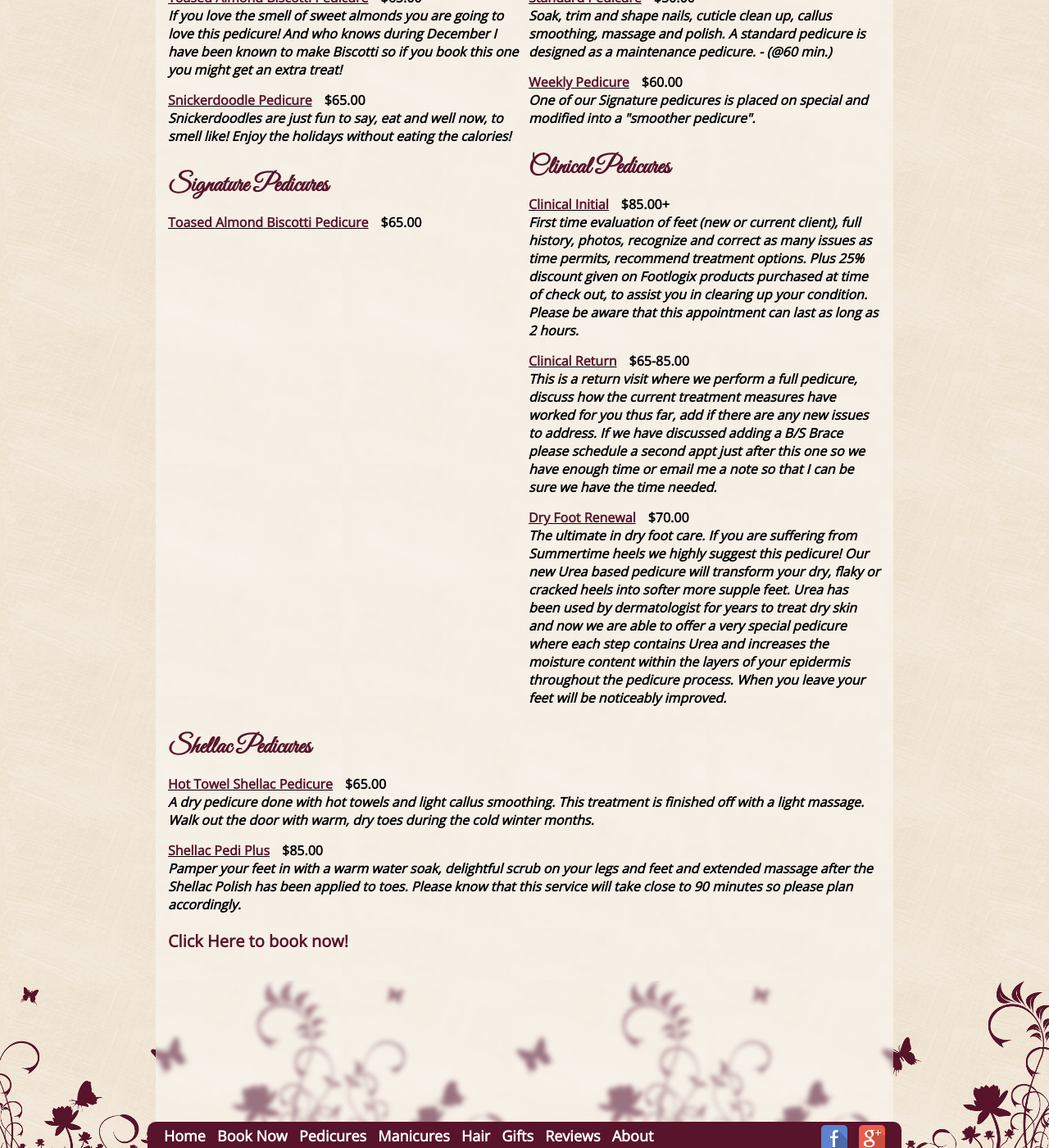
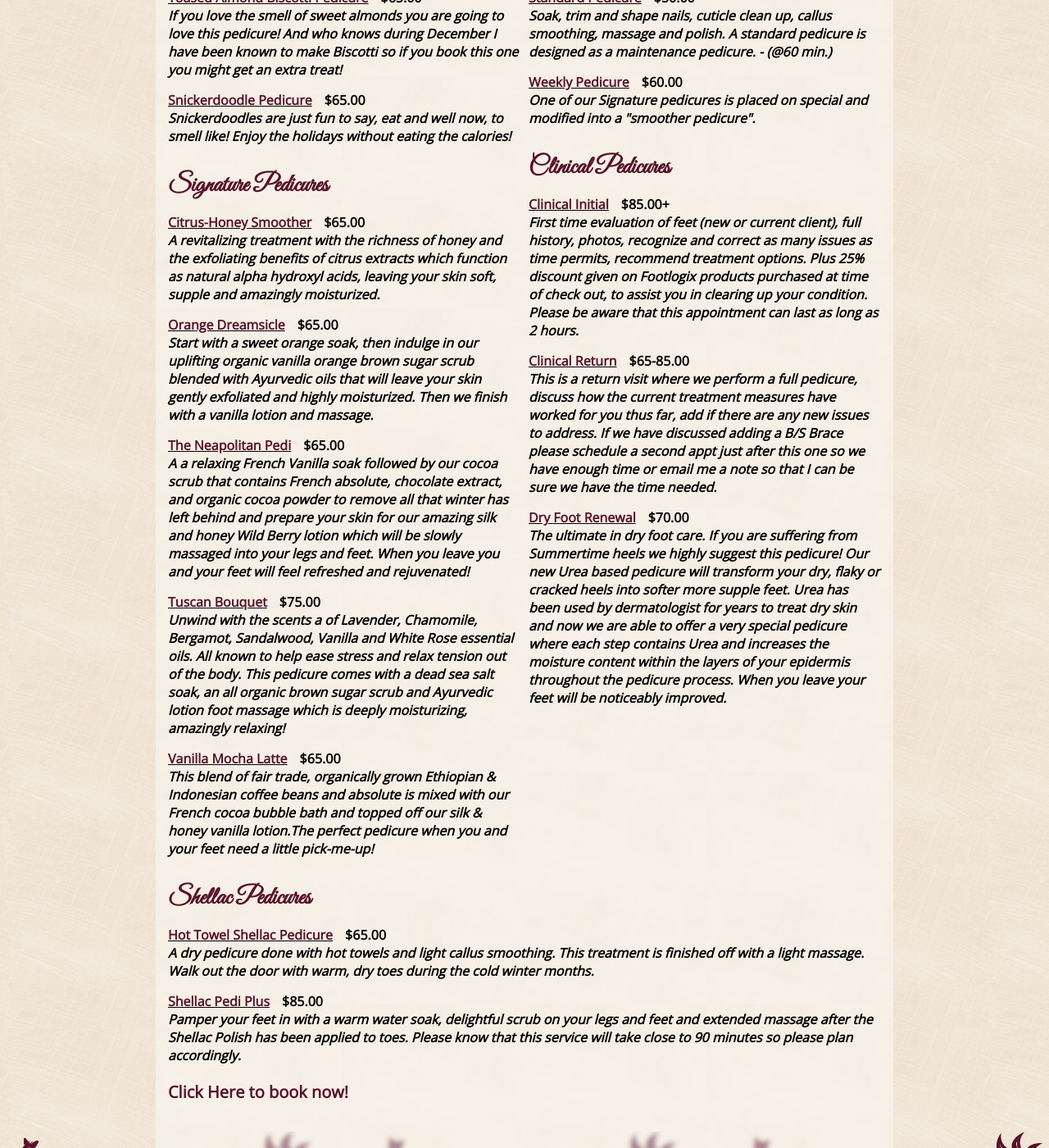
Before and after one commit to susanspedispa/susanspedispa.github.io, a Jekyll site: the page built from menu/pedicures.html, in a window 1280 px wide and 1400 px high, scrolled down 346 px. Shown: the whole window at 82% size. Built offline with Jekyll 4.4.1, drawn with Linux system fonts in a browser that asks for light colours.

Commit message:
Update pedicures.yml

```diff
--- a/_data/pedicures.yml
+++ b/_data/pedicures.yml
@@ -15,9 +15,36 @@ menu:
             Snickerdoodles are just fun to say, eat and well now, to smell like! Enjoy the holidays without eating the calories!
     - name: Signature Pedicures
       treatments:
-        - name: Toased Almond Biscotti Pedicure
+        - name: Citrus-Honey Smoother
           price: $65.00
           description: >
+           A revitalizing treatment with the richness of honey and the exfoliating benefits of citrus extracts
+           which function as natural alpha hydroxyl acids, leaving your skin soft, supple and amazingly moisturized.
+        - name: Orange Dreamsicle
+          price: $65.00
+          description: >
+           Start with a sweet orange soak, then indulge in our uplifting organic vanilla orange brown sugar scrub blended
+           with Ayurvedic oils that will leave your skin gently exfoliated and highly moisturized. Then we finish with a
+           vanilla lotion and massage.
+        - name: The Neapolitan Pedi
+          price: $65.00
+          description: >
+           A  a relaxing French Vanilla soak followed by our cocoa scrub that contains French absolute, chocolate extract, and
+           organic cocoa powder to remove all that winter has left behind and prepare your skin for our amazing silk and honey
+           Wild Berry lotion which will be slowly massaged into your legs and feet. When you leave you and your feet will feel
+           refreshed and rejuvenated!
+        - name: Tuscan Bouquet
+          price: $75.00
+          description: >
+           Unwind with the scents a of Lavender, Chamomile, Bergamot, Sandalwood, Vanilla and White Rose essential oils.
+           All known to help ease stress and relax tension out of the body. This pedicure comes with a dead sea salt soak,
+           an all organic brown sugar scrub and Ayurvedic lotion foot massage which is deeply moisturizing, amazingly relaxing!
+        - name: Vanilla Mocha Latte
+          price: $65.00
+          description: >
+           This blend of fair trade, organically grown Ethiopian & Indonesian coffee beans and absolute is mixed with our
+           French cocoa bubble bath and topped off our silk & honey vanilla lotion.The perfect pedicure when you and your
+           feet need a little pick-me-up!
 
 - position: right
   groups:
```
